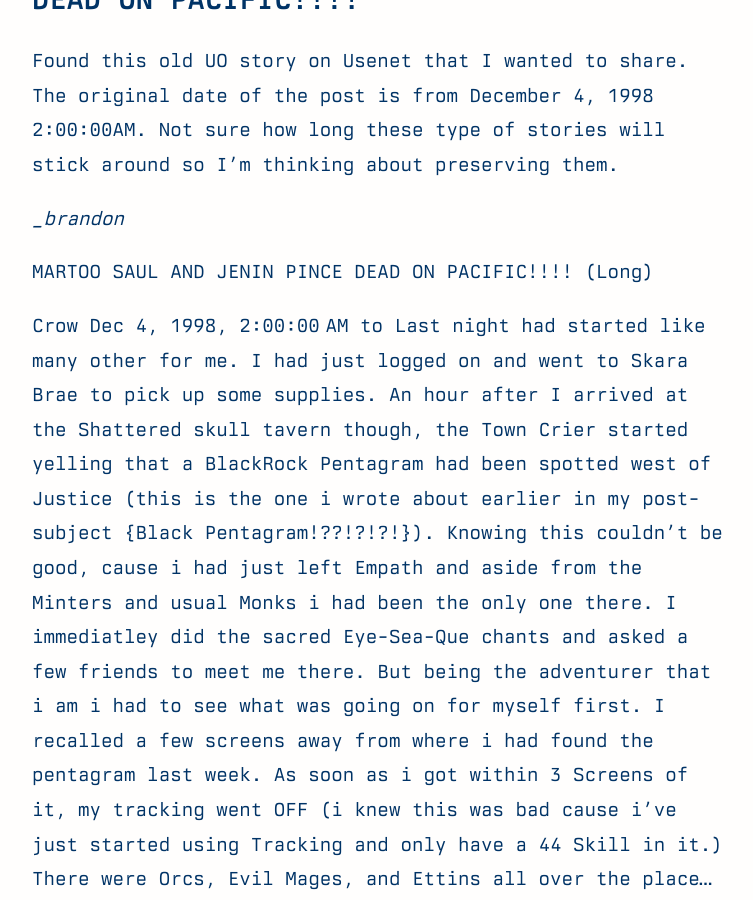
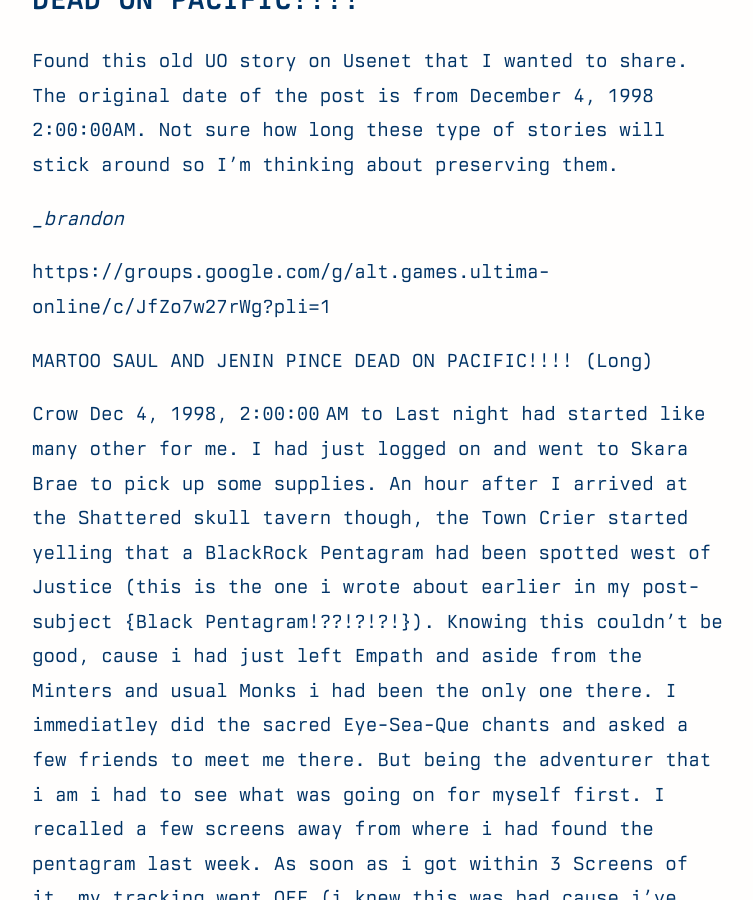
Before and after one commit to bmcbride-op/bmcbride-op.github.io, a Jekyll site: the page built from _posts/2026-08-01-UO-ARCHIVE-MARTOO-SAUL-AND-JENIN-PINCE-DEAD-ON-PACIFIC!!!!.md, in a window 1280 px wide and 900 px high, scrolled down 465 px. Shown: the whole window, without its empty margins (258-1011 px from the left). Built offline with Jekyll 4.4.1, drawn with Linux system fonts in a browser that asks for light colours; some of the changed lines change nothing that is shown.

Commit message:
Update UO archive post with additional context

```diff
--- a/_posts/2026-08-01-UO-ARCHIVE-MARTOO-SAUL-AND-JENIN-PINCE-DEAD-ON-PACIFIC!!!!.md
+++ b/_posts/2026-08-01-UO-ARCHIVE-MARTOO-SAUL-AND-JENIN-PINCE-DEAD-ON-PACIFIC!!!!.md
@@ -7,6 +7,8 @@
 Found this old UO story on Usenet that I wanted to share. The original date of the post is from December 4, 1998 2:00:00AM. Not sure how long these type of stories will stick around so I'm thinking about preserving them.
 
 __brandon_
+
+https://groups.google.com/g/alt.games.ultima-online/c/JfZo7w27rWg?pli=1
 
 MARTOO SAUL AND JENIN PINCE DEAD ON PACIFIC!!!! (Long)
 
```
